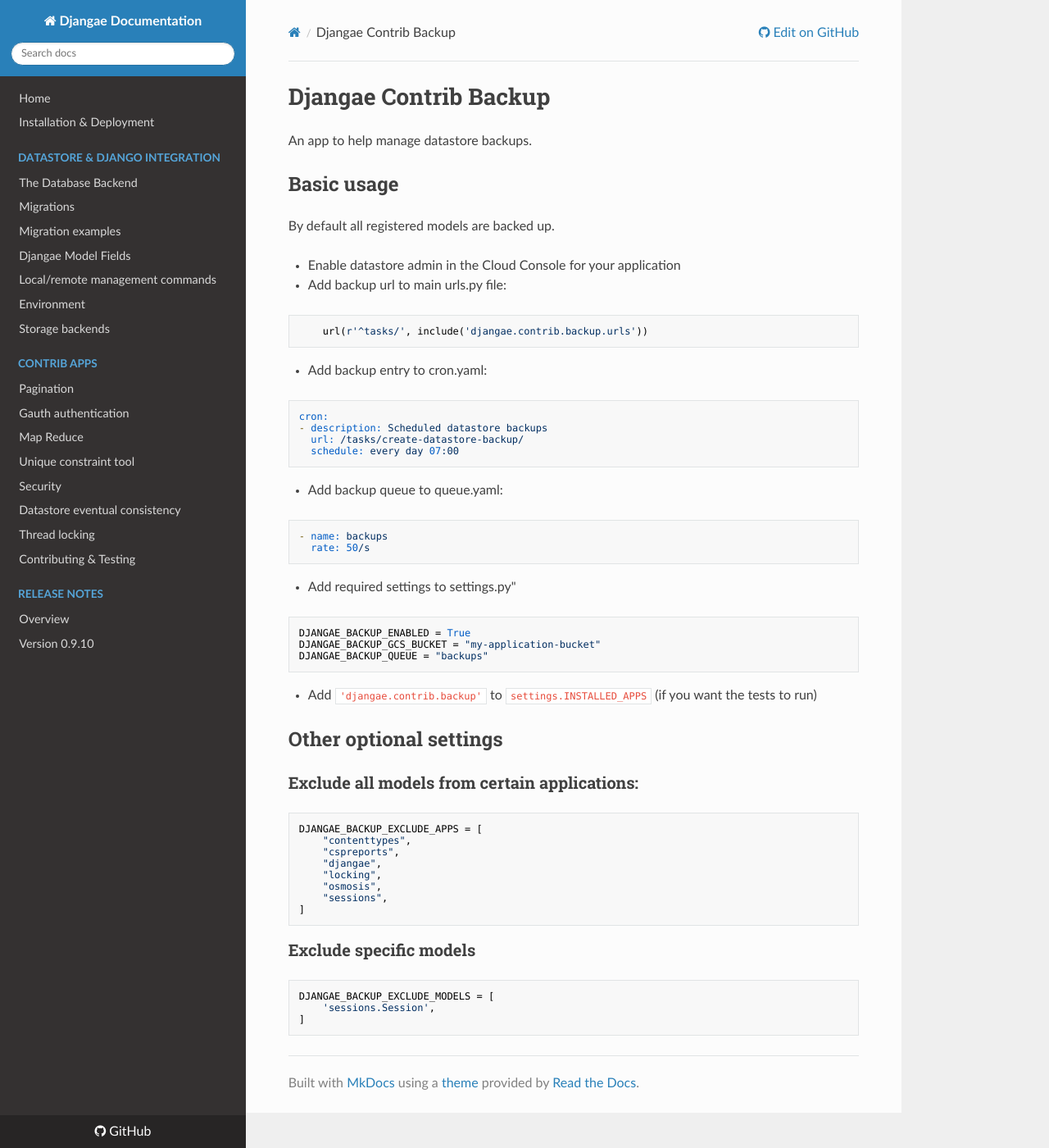
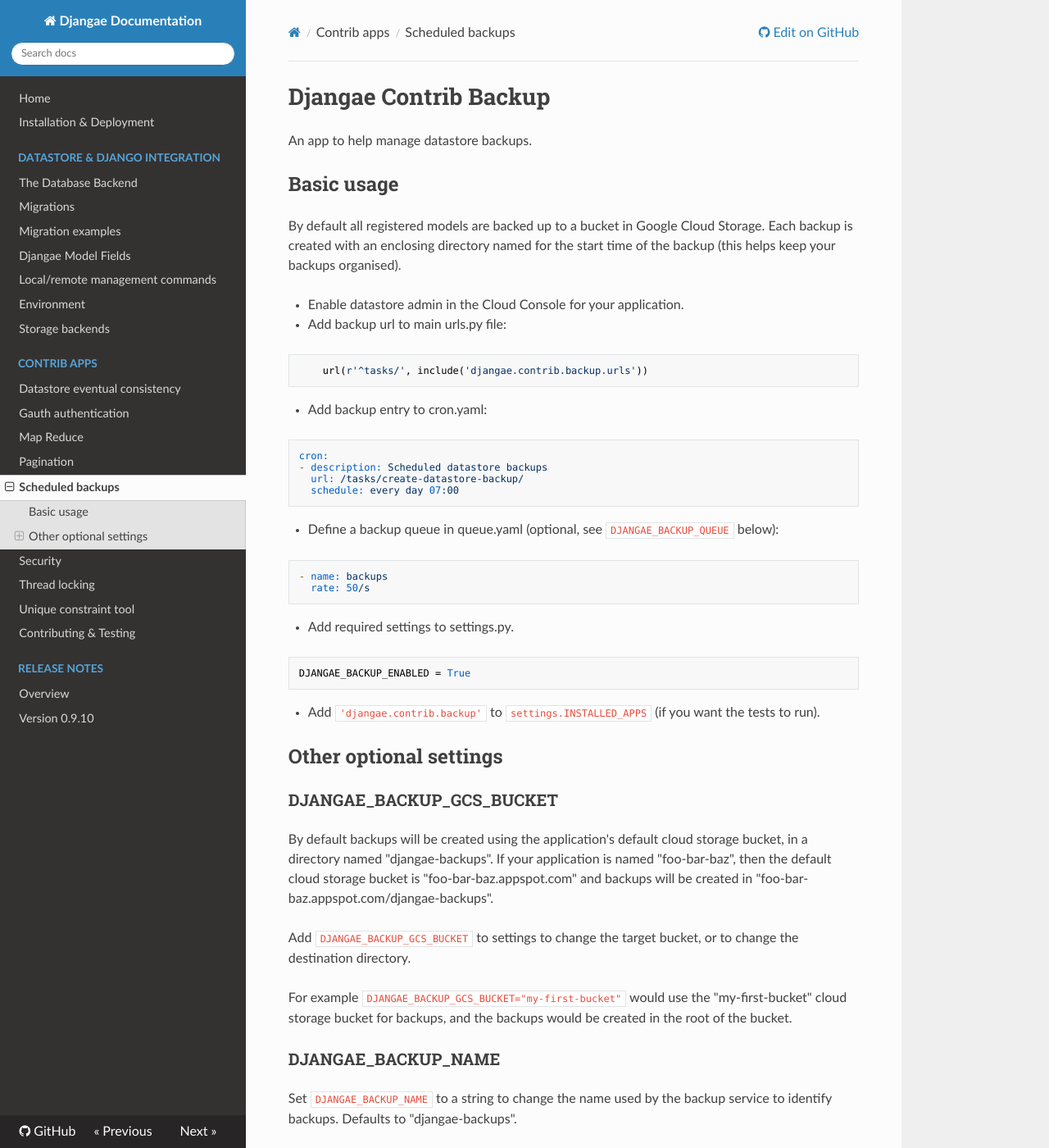
Before and after one commit to wittfabian/djangae, an MkDocs documentation site: the page built from docs/backup.md, in a window 1280 px wide and 1400 px high. Shown: the whole window at 82% size. Built offline with MkDocs 1.6.1, drawn with Linux system fonts in a browser that asks for light colours; nearby versions of some CDN libraries; old or Windows-style settings are respelled for this version of MkDocs; some of the changed text lies outside the part shown.

Commit message:
Updated documentation for djangae.contrib.backup.

````diff
--- a/docs/backup.md
+++ b/docs/backup.md
@@ -4,9 +4,9 @@
 
 ## Basic usage
 
-By default all registered models are backed up.
+By default all registered models are backed up to a bucket in Google Cloud Storage. Each backup is created with an enclosing directory named for the start time of the backup (this helps keep your backups organised).
 
-* Enable datastore admin in the Cloud Console for your application
+* Enable datastore admin in the Cloud Console for your application.
 * Add backup url to main urls.py file:
 ```python
     url(r'^tasks/', include('djangae.contrib.backup.urls'))
@@ -18,20 +18,37 @@
   url: /tasks/create-datastore-backup/
   schedule: every day 07:00
 ```
-* Add backup queue to queue.yaml:
+* Define a backup queue in queue.yaml (optional, see `DJANGAE_BACKUP_QUEUE` below):
 ```yaml
 - name: backups
   rate: 50/s
 ```
-* Add required settings to settings.py"
+* Add required settings to settings.py.
 ```python
 DJANGAE_BACKUP_ENABLED = True
-DJANGAE_BACKUP_GCS_BUCKET = "my-application-bucket"
-DJANGAE_BACKUP_QUEUE = "backups"
 ```
-* Add `'djangae.contrib.backup'` to `settings.INSTALLED_APPS` (if you want the tests to run)
+* Add `'djangae.contrib.backup'` to `settings.INSTALLED_APPS` (if you want the tests to run).
 
 ## Other optional settings
+
+### DJANGAE_BACKUP_GCS_BUCKET
+
+By default backups will be created using the application's default cloud storage bucket, in a directory named "djangae-backups". If your application is named "foo-bar-baz", then the default cloud storage bucket is "foo-bar-baz.appspot.com" and backups will be created in "foo-bar-baz.appspot.com/djangae-backups".
+
+Add `DJANGAE_BACKUP_GCS_BUCKET` to settings to change the target bucket, or to change the destination directory.
+
+For example `DJANGAE_BACKUP_GCS_BUCKET="my-first-bucket"` would use the "my-first-bucket" cloud storage bucket for backups, and the backups would be created in the root of the bucket.
+
+
+### DJANGAE_BACKUP_NAME
+
+Set `DJANGAE_BACKUP_NAME` to a string to change the name used by the backup service to identify backups. Defaults to "djangae-backups".
+
+
+### DJANGAE_BACKUP_QUEUE
+
+Set `DJANGAE_BACKUP_QUEUE` to a string naming a queue that will be used to schedule backup tasks. The queue must be defined in your project's `queue.yaml` file. Defaults to the default App Engine queue.
+
 
 ### Exclude all models from certain applications:
 
@@ -46,6 +63,7 @@
 ]
 ```
 
+
 ### Exclude specific models
 
 ```python
--- a/mkdocs.yml
+++ b/mkdocs.yml
@@ -12,13 +12,14 @@
 - Environment: environment.md
 - Storage backends: storage.md
 - Contrib apps:
-  - Pagination: pagination.md
+  - Datastore eventual consistency: consistency.md
   - Gauth authentication: gauth.md
   - Map Reduce: mappers.md
+  - Pagination: pagination.md
+  - Scheduled backups: backup.md
+  - Security: security.md
+  - Thread locking: locking.md
   - Unique constraint tool: uniquetool.md
-  - Security: security.md
-  - Datastore eventual consistency: consistency.md
-  - Thread locking: locking.md
 - Contributing & Testing: contributing.md
 - Release notes:
   - Overview: release_notes/index.md
````
Also changed, not shown: CHANGELOG.md (+1 -0 lines).
